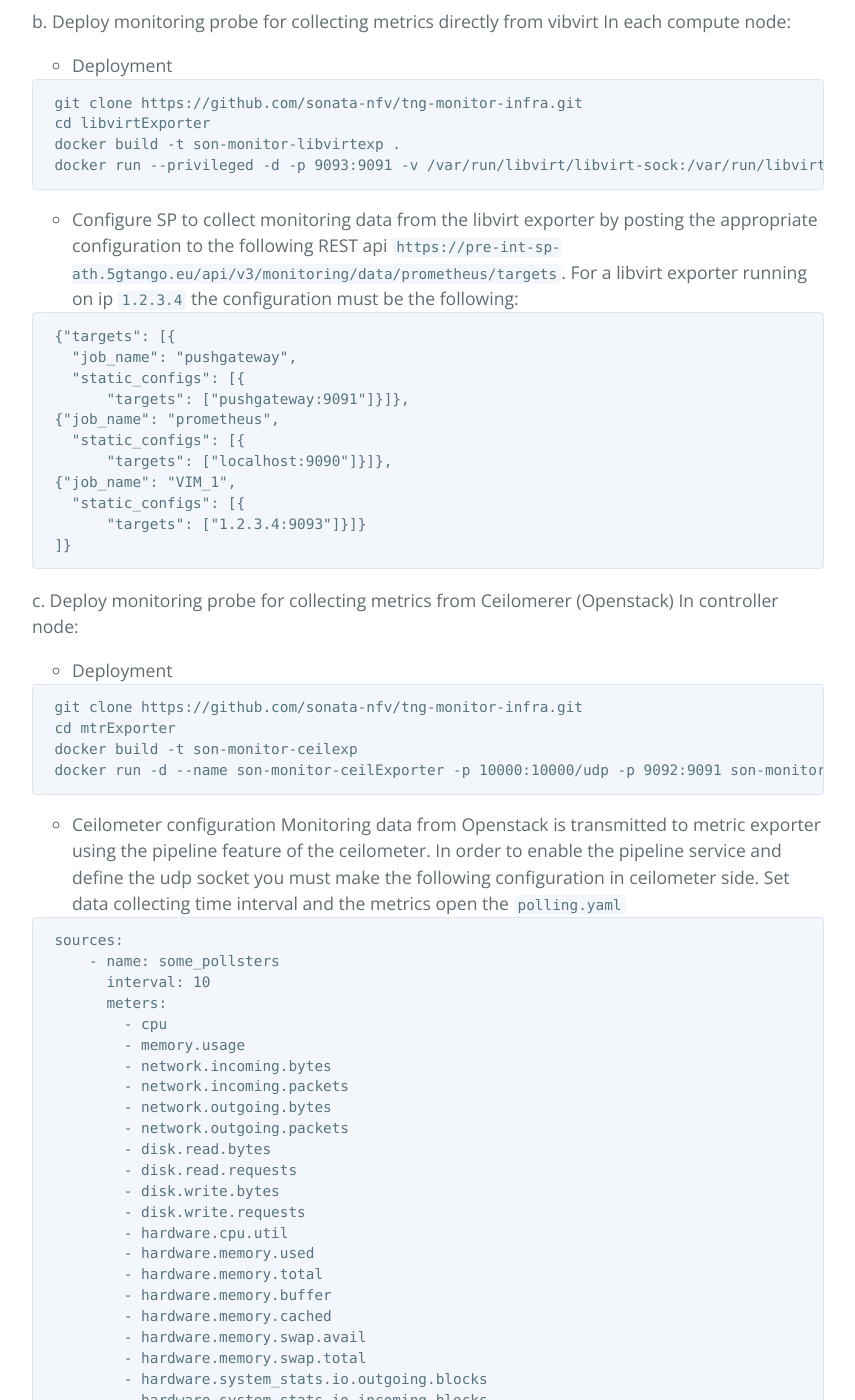
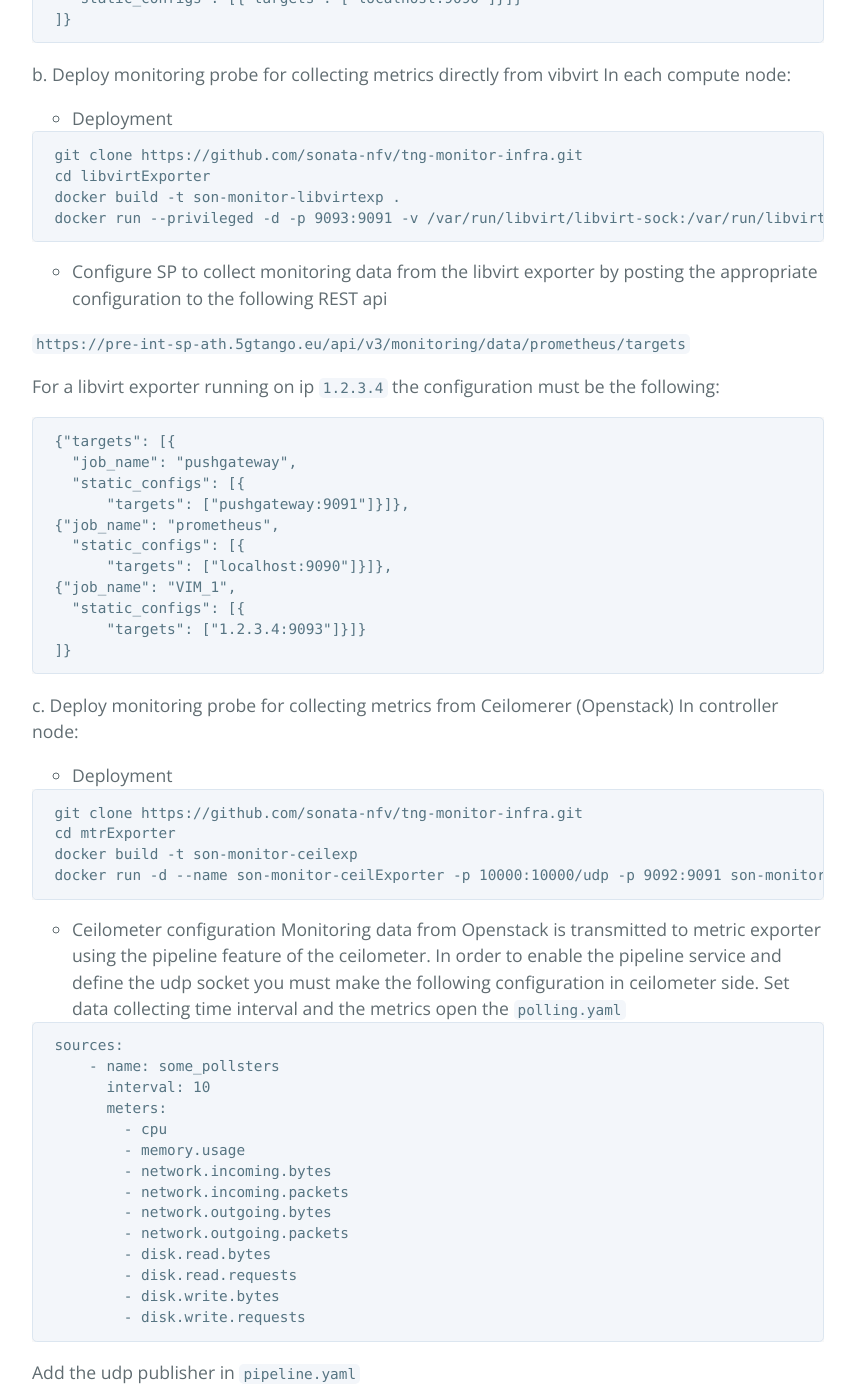
Before and after one commit to sonata-nfv/sonata-nfv.github.io, a Jekyll site: the page built from sp.md, in a window 1280 px wide and 1400 px high, scrolled down 1483 px. Shown: the whole window, without its empty margins (232-1087 px from the left). Built offline with Jekyll 4.4.1, drawn with Linux system fonts in a browser that asks for light colours; our own code applies the rules of GitHub Pages for plain Markdown files; some of the changed text lies outside the part shown.

````diff
--- a/sp.md
+++ b/sp.md
@@ -33,7 +33,9 @@ With the installation of the Service Platform ready and the Descriptors already
 	```
 
     - Configure SP to collect monitoring data from Kubernetes cluster by posting the appropriate configuration to the following REST api
-    `https://pre-int-sp-ath.5gtango.eu/api/v3/monitoring/data/prometheus/targets`.
+
+    `https://pre-int-sp-ath.5gtango.eu/api/v3/monitoring/data/prometheus/targets`
+
     For a Kubernetes cluster on ip `1.2.3.4` the configuration must be the following:
 
     ```
@@ -71,7 +73,9 @@ With the installation of the Service Platform ready and the Descriptors already
 	```
 
 	- Configure SP to collect monitoring data from the libvirt exporter by posting the appropriate configuration to the following REST api
-	`https://pre-int-sp-ath.5gtango.eu/api/v3/monitoring/data/prometheus/targets`.
+
+	`https://pre-int-sp-ath.5gtango.eu/api/v3/monitoring/data/prometheus/targets`
+
 	For a libvirt exporter running on ip `1.2.3.4` the configuration must be the following:
 
     ```
@@ -119,17 +123,6 @@ With the installation of the Service Platform ready and the Descriptors already
 	        - disk.read.requests
 	        - disk.write.bytes
 	        - disk.write.requests
-	        - hardware.cpu.util
-	        - hardware.memory.used
-	        - hardware.memory.total
-	        - hardware.memory.buffer
-	        - hardware.memory.cached
-	        - hardware.memory.swap.avail
-	        - hardware.memory.swap.total
-	        - hardware.system_stats.io.outgoing.blocks
-	        - hardware.system_stats.io.incoming.blocks
-	        - hardware.network.ip.incoming.datagrams
-	        - hardware.network.ip.outgoing.datagrams
 	```
 
 	Add the udp publisher in `pipeline.yaml`
@@ -163,7 +156,9 @@ With the installation of the Service Platform ready and the Descriptors already
     ```
 
      - Configure SP to collect monitoring data from the metric exporter by posting the appropriate configuration to the following REST api
-     `https://pre-int-sp-ath.5gtango.eu/api/v3/monitoring/data/prometheus/targets`.
+
+     `https://pre-int-sp-ath.5gtango.eu/api/v3/monitoring/data/prometheus/targets`
+
      For a libvirt exporter running on ip `1.2.3.4` the configuration must be the following:
 
 
````
